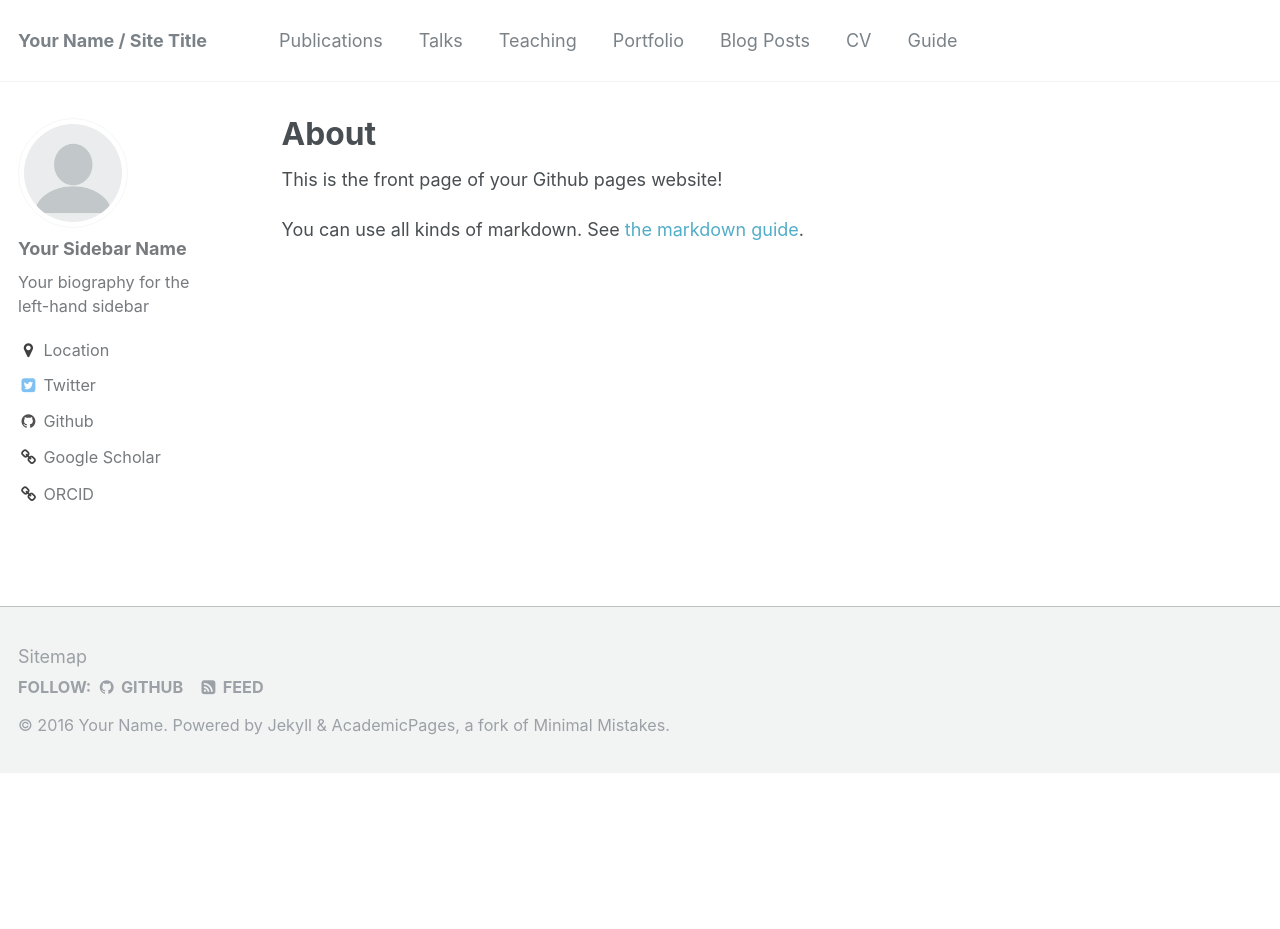
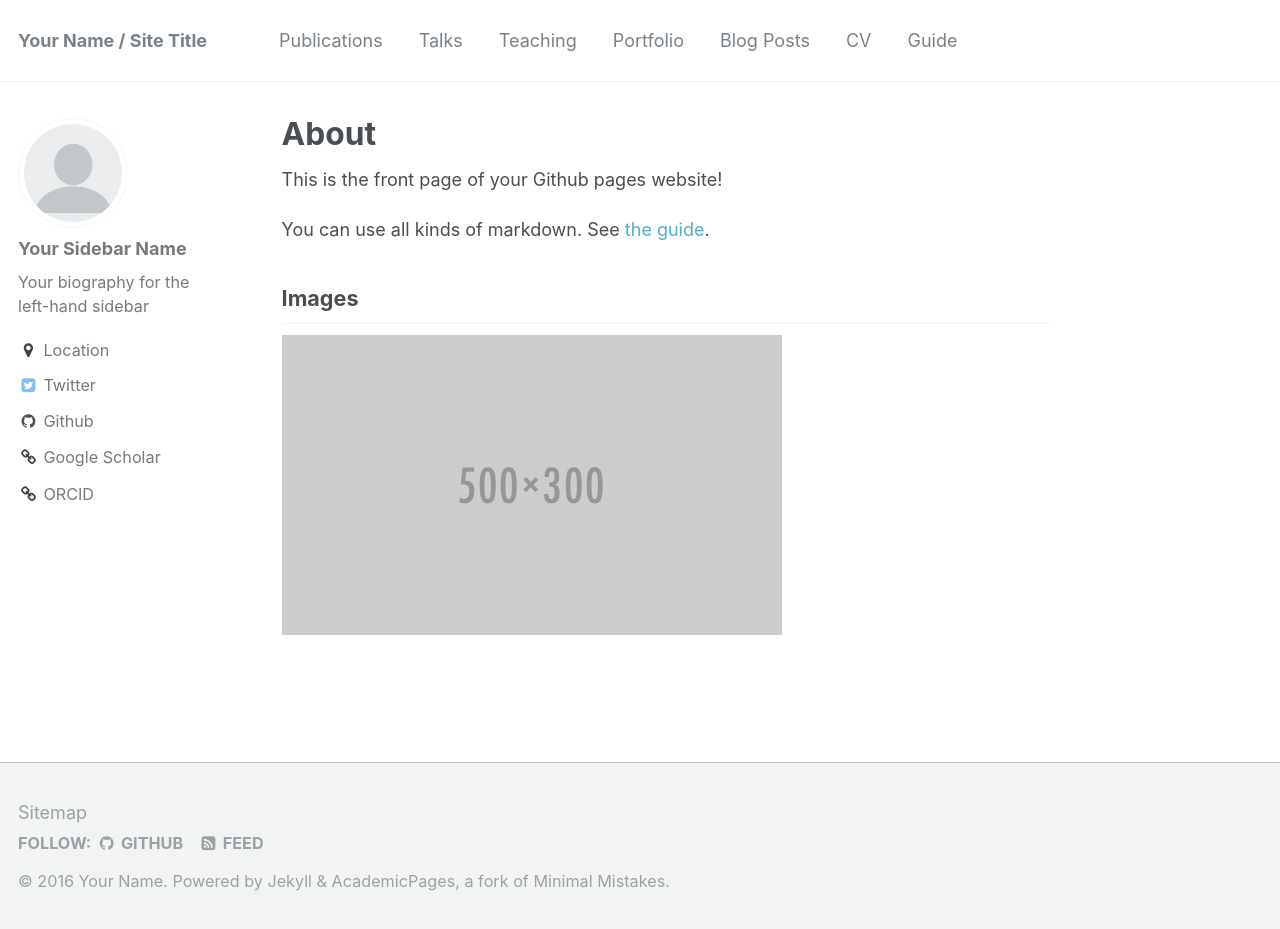
Before and after one commit to xoofee/xoofee.github.io, a Jekyll site: the page built from _pages/about.md, in a window 1280 px wide and 929 px high. Built offline with Jekyll 4.4.1, drawn with Linux system fonts in a browser that asks for light colours.

Commit message:
Update about.md

```diff
--- a/_pages/about.md
+++ b/_pages/about.md
@@ -10,4 +10,7 @@ redirect_from:
 
 This is the front page of your Github pages website!
 
-You can use all kinds of markdown. See [the markdown guide](/markdown/).
+You can use all kinds of markdown. See [the guide](/markdown/).
+
+## Images
+![alt text](/images/500x300.png "Logo Title Text 1")
```
